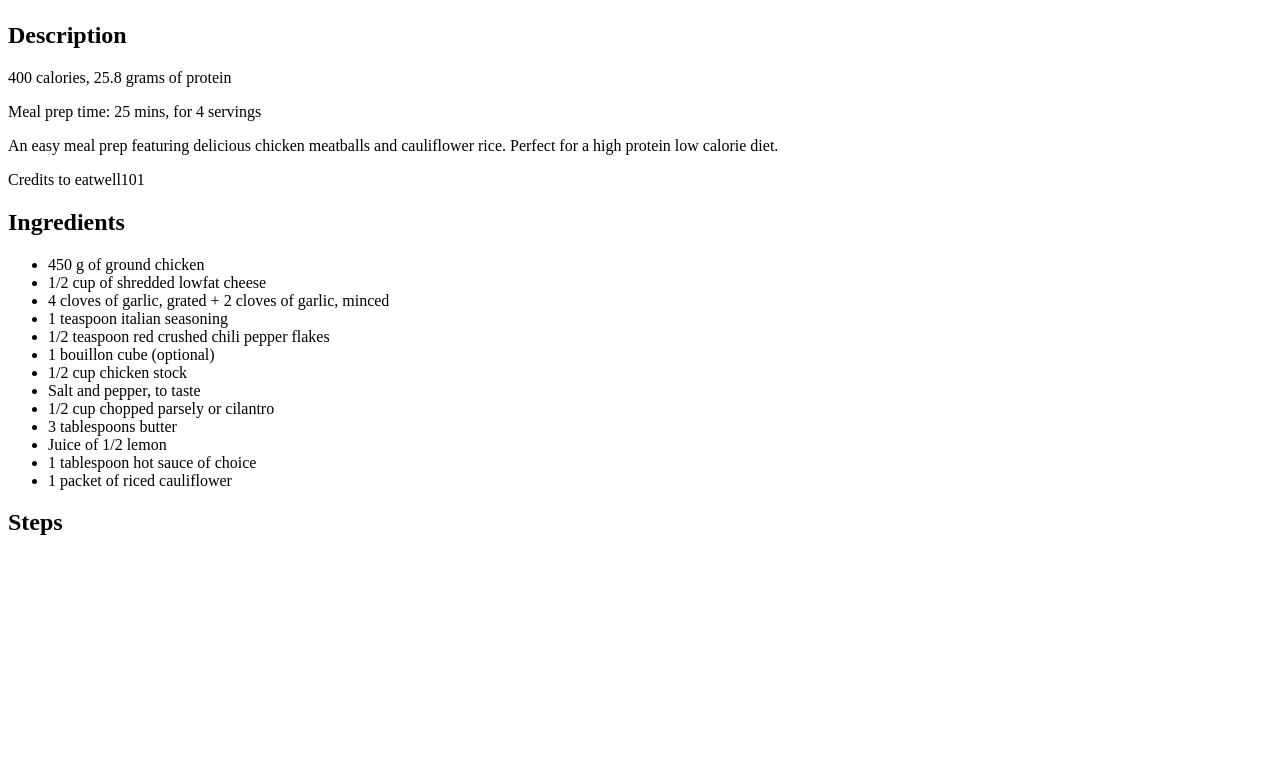
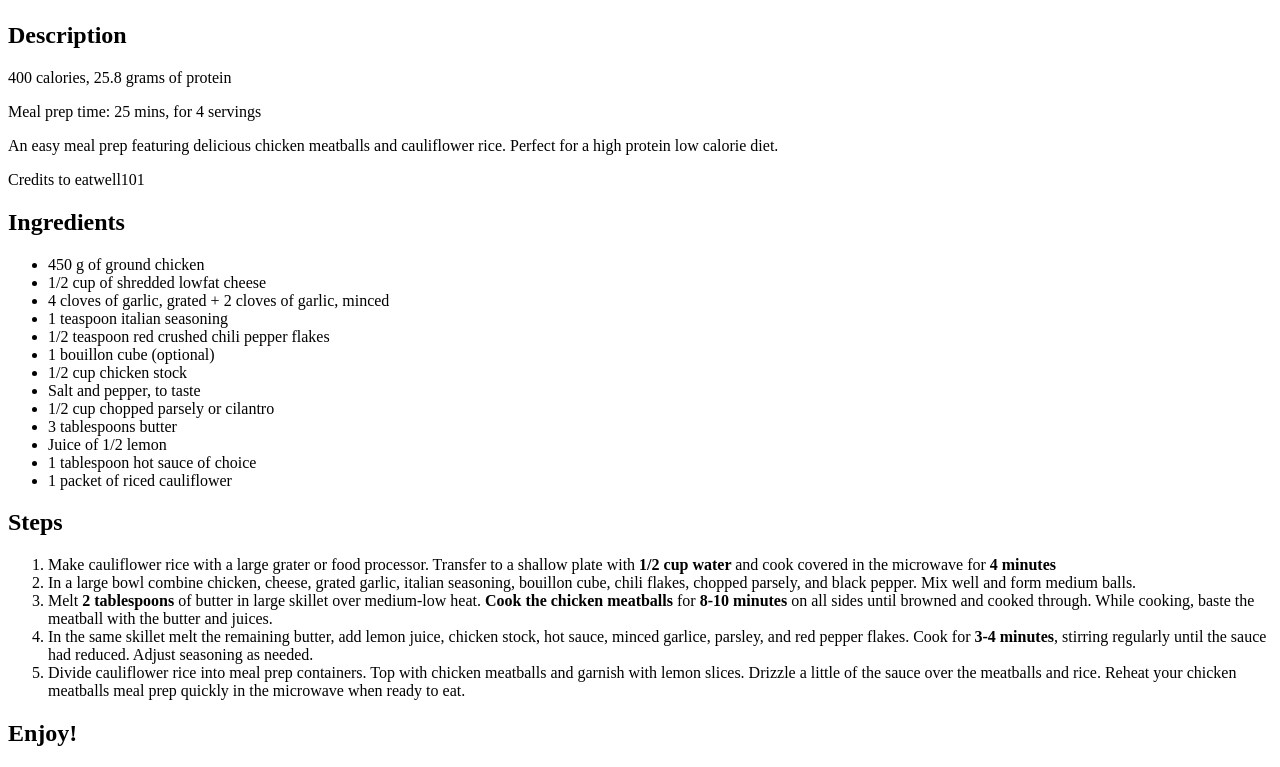
Before and after one commit to LarissaNamu/Odin-Project-Recipes, a plain HTML site: page recipes/chicken_meatballs.html in a window 1280 px wide. Shown: the part 882-1649 px from the top of the page. Before the commit the page ends 1438 px from the top, so only its background shows below. Drawn offline with Linux system fonts and the light colour scheme.

Commit message:
finished chicken meatball page, created file for burritobowl page

```diff
--- a/recipes/chicken_meatballs.html
+++ b/recipes/chicken_meatballs.html
@@ -30,5 +30,13 @@
                 <li>1 packet of riced cauliflower</li>
             </ul>
         <h2>Steps</h2>
+            <ol>
+                <li>Make cauliflower rice with a large grater or food processor. Transfer to a shallow plate with <strong>1/2 cup water </strong>and cook covered in the microwave for <strong>4 minutes</strong></li>
+                <li>In a large bowl combine chicken, cheese, grated garlic, italian seasoning, bouillon cube, chili flakes, chopped parsely, and black pepper. Mix well and form medium balls.</li>
+                <li>Melt <strong>2 tablespoons</strong> of butter in large skillet over medium-low heat. <strong>Cook the chicken meatballs</strong> for <strong>8-10 minutes</strong> on all sides until browned and cooked through. While cooking, baste the meatball with the butter and juices.</li>
+                <li>In the same skillet melt the remaining butter, add lemon juice, chicken stock, hot sauce, minced garlice, parsley, and red pepper flakes. Cook for <strong>3-4 minutes</strong>, stirring regularly until the sauce had reduced. Adjust seasoning as needed.</li>
+                <li>Divide cauliflower rice into meal prep containers. Top with chicken meatballs and garnish with lemon slices. Drizzle a little of the sauce over the meatballs and rice. Reheat your chicken meatballs meal prep quickly in the microwave when ready to eat.</li>
+            </ol>
+        <h2>Enjoy!</h2>
     </body>
 </html>
```
Also changed, not shown: recipes/ncburrito_bowl.html (added, +11 -0 lines).
